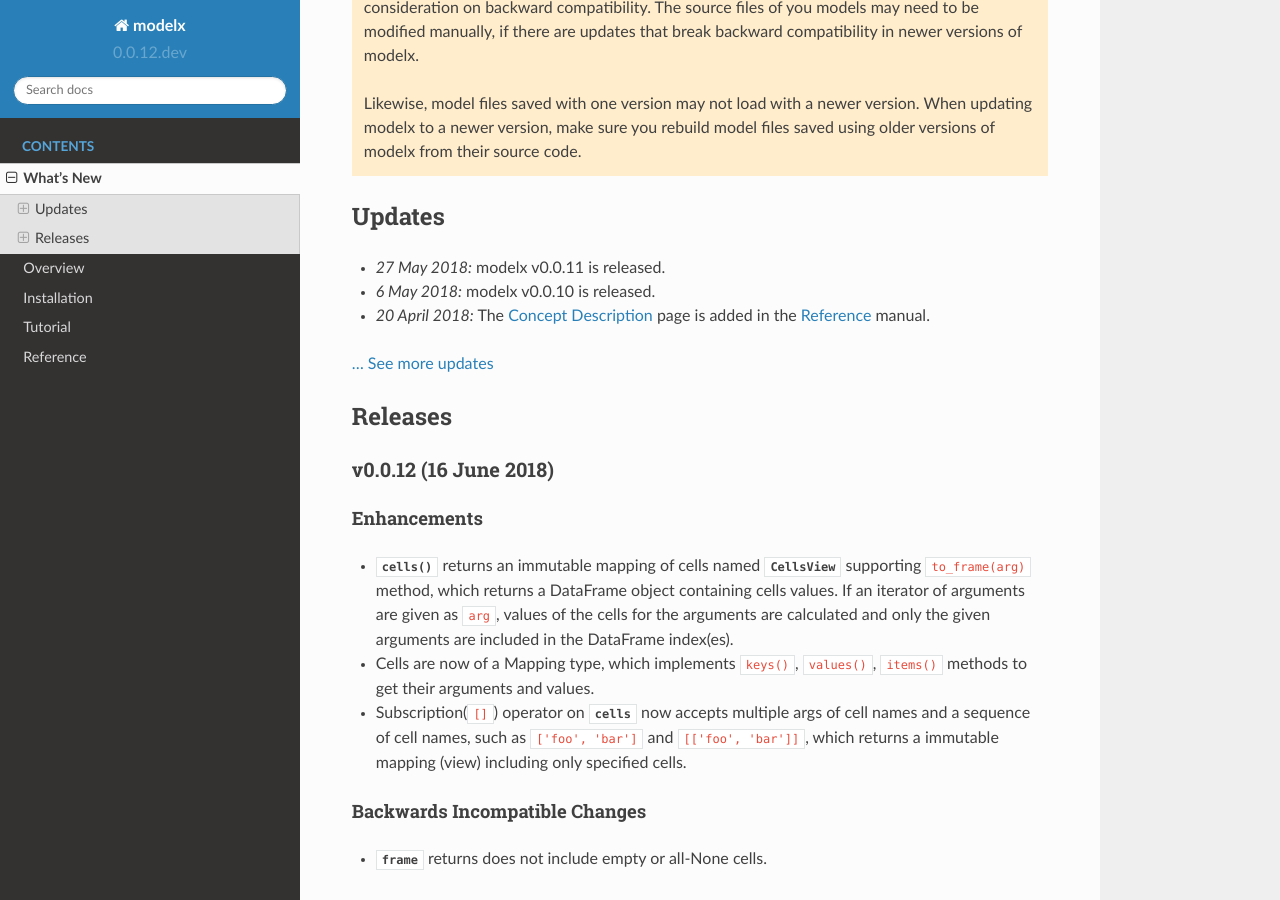
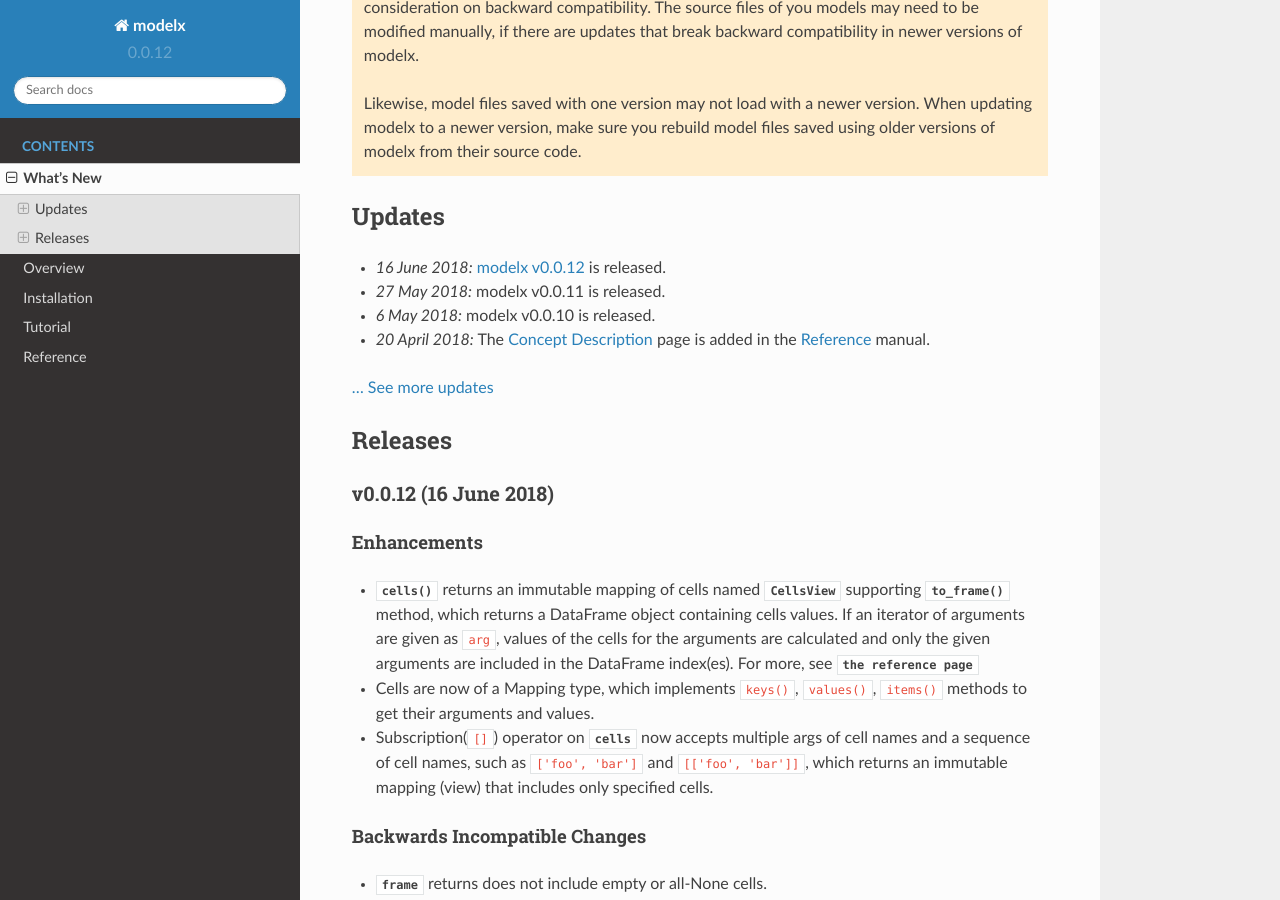
Before and after one commit to fumitoh/modelx, a Sphinx documentation site: the page built from doc/source/whatsnew.rst, in a window 1280 px wide and 900 px high, scrolled down 229 px. Built offline with Sphinx 7.4.7 and the Read the Docs theme 2.0.0, drawn with Linux system fonts in a browser that asks for light colours.

Commit message:
DIST: Release v0.0.12

```diff
--- a/doc/source/updates.rst
+++ b/doc/source/updates.rst
@@ -3,6 +3,9 @@
 
 
 .. Latest Updates Begin
+
+* *16 June 2018:*
+  :ref:`modelx v0.0.12 <release-v0.0.12>` is released.
 
 * *27 May 2018:*
   modelx v0.0.11 is released.
--- a/doc/source/whatsnew.rst
+++ b/doc/source/whatsnew.rst
@@ -34,18 +34,22 @@
 Releases
 ========
 
+.. _release-v0.0.12:
+
 v0.0.12 (16 June 2018)
 ----------------------
 
 Enhancements
 ~~~~~~~~~~~~
 - :meth:`~core.space.Space.cells` returns an immutable mapping of cells named
-  :class:`~core.space.CellsView` supporting ``to_frame(arg)`` method,
+  :class:`~core.space.CellsView` supporting
+  :meth:`~core.space.CellsView.to_frame` method,
   which returns a DataFrame
   object containing cells values. If an iterator of
   arguments are given as ``arg``, values of the cells for the arguments
   are calculated and only the given arguments
   are included in the DataFrame index(es).
+  For more, see :class:`the reference page<core.space.CellsView>`
 
 - Cells are now of a Mapping type, which implements ``keys()``, ``values()``,
   ``items()`` methods to get their arguments and values.
@@ -53,7 +57,7 @@
 - Subscription(``[]``) operator on :attr:`~core.space.Space.cells` now
   accepts multiple args of cell names and a sequence of cell names,
   such as ``['foo', 'bar']`` and ``[['foo', 'bar']]``, which returns
-  a immutable mapping (view) including only specified cells.
+  an immutable mapping (view) that includes only specified cells.
 
 Backwards Incompatible Changes
 ~~~~~~~~~~~~~~~~~~~~~~~~~~~~~~
--- a/modelx/__init__.py
+++ b/modelx/__init__.py
@@ -14,7 +14,7 @@
 
 
 
-VERSION = (0, 0, 12, 'dev')
+VERSION = (0, 0, 12)
 __version__ = '.'.join([str(x) for x in VERSION])
 from modelx.core.api import *  # must come after __version__ assignment.
 from modelx.qtgui.api import *
```
